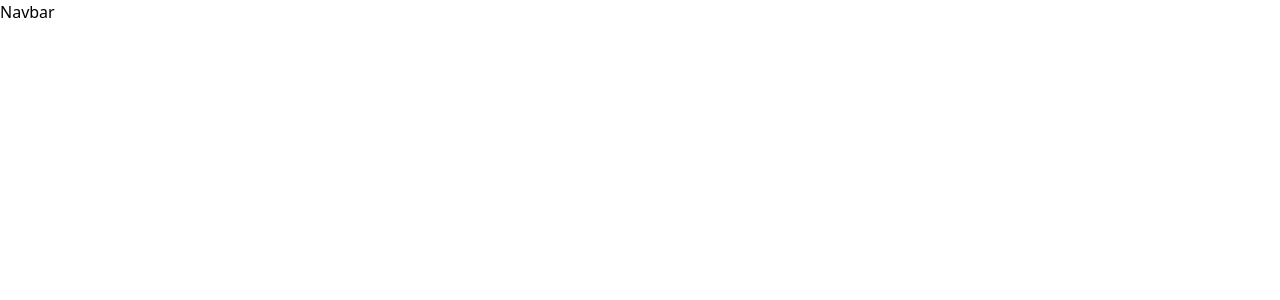
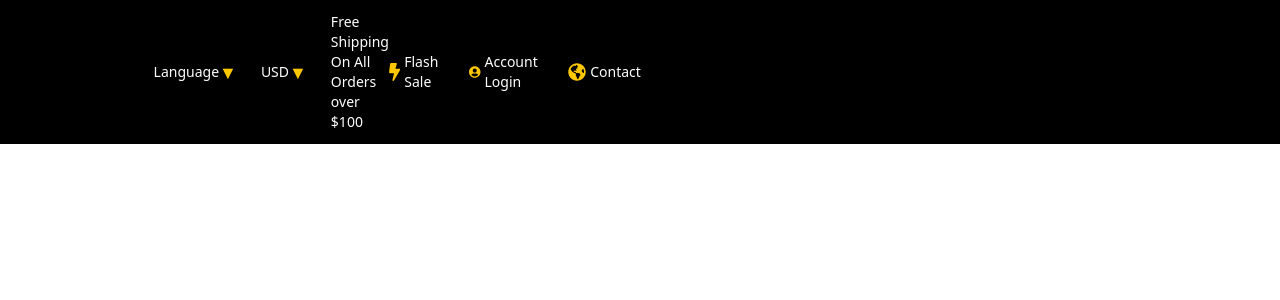
Before and after one commit to NiharikaNeha/Buy_Mart, a React (Vite) app: page / in a window 1280 px wide. Shown: the top 300 px of the page. Built offline with nearby package versions, Linux system fonts and the light colour scheme.

Commit message:
updated navbar

```diff
--- a/index.html
+++ b/index.html
@@ -1,16 +1,10 @@
-<!doctype html>
+<!DOCTYPE html>
 <html lang="en">
   <head>
     <meta charset="UTF-8" />
     <link rel="icon" type="image/svg+xml" href="/vite.svg" />
     <meta name="viewport" content="width=device-width, initial-scale=1.0" />
     <title>Buy-Mart</title>
-
-    <!-- Remix Icon -->
-     <link rel="stylesheet" href="https://cdnjs.cloudflare.com/ajax/libs/remixicon/4.6.0/remixicon.css">
-    <!-- Bootstrap Icon -->
-     <link rel="stylesheet" href="https://cdn.jsdelivr.net/npm/bootstrap-icons@1.13.1/font/bootstrap-icons.min.css">
-
   </head>
   <body>
     <div id="root"></div>
--- a/package.json
+++ b/package.json
@@ -13,6 +13,8 @@
     "@tailwindcss/vite": "^4.1.14",
     "react": "^19.1.1",
     "react-dom": "^19.1.1",
+    "react-icons": "^5.5.0",
+    "react-router-dom": "^7.9.4",
     "tailwindcss": "^4.1.14"
   },
   "devDependencies": {
--- a/src/App.jsx
+++ b/src/App.jsx
@@ -1,11 +1,15 @@
 import React from 'react'
 import Navbar from './components/Navbar/Navbar'
+import { BrowserRouter as Router, Routes } from 'react-router-dom'
 
 const App = () => {
   return (
-    <div>
+    <>
+      <Router>
         <Navbar/>
-    </div>
+        <Routes></Routes>
+      </Router>
+    </>
   )
 }
 
--- a/src/components/Navbar/Navbar.jsx
+++ b/src/components/Navbar/Navbar.jsx
@@ -1,9 +1,65 @@
-import React from 'react'
+import React from "react";
+import { FaBolt, FaUserCircle, FaGlobeAmericas } from "react-icons/fa";
+import { Link } from "react-router-dom";
 
-const Navbar = () => {
+const TopNavbar = () => {
   return (
-    <div>Navbar</div>
-  )
-}
+    <nav className="w-full bg-black text-white text-sm py-3 px-[20%] lg:px-[12%] flex justify-between items-center">
+      {/* LEFT SECTION */}
+      <div className="flex items-center gap-6">
+        {/* Language Dropdown */}
+        <div className="relative group">
+          <span className="cursor-pointer flex items-center hover:text-gray-200">
+            Language <span className="text-yellow-400 ml-1 text-lg">▼</span>
+          </span>
+          <ul className="absolute top-full left-0 bg-white text-black shadow-md rounded-md p-3 hidden group-hover:flex flex-col gap-2 z-50">
+            <li className="cursor-pointer">English</li>
+            <li className="cursor-pointer">Hindi</li>
+          </ul>
+        </div>
 
-export default Navbar
+        {/* Currency Dropdown */}
+        <div className="relative group">
+          <span className="cursor-pointer flex items-center hover:text-gray-200">
+            USD <span className="text-yellow-400 ml-1 text-lg">▼</span>
+          </span>
+          <ul className="absolute top-full left-0 bg-white text-black shadow-md rounded-md p-3 hidden group-hover:flex flex-col gap-2 z-50">
+            <li className="hover:bg-gray-100 cursor-pointer">USD</li>
+            <li className="hover:bg-gray-100 cursor-pointer">INR</li>
+            <li className="hover:bg-gray-100 cursor-pointer">EUR</li>
+          </ul>
+        </div>
+
+        {/* Info */}
+        <p className="hide">Free Shipping On All Orders over $100</p>
+      </div>
+
+      {/* RIGHT SECTION */}
+      <ul className="flex items-center gap-6">
+        <li>
+          <a className="flex items-center gap-1 cursor-pointer">
+            <FaBolt className="inline-block text-yellow-400 text-lg" />
+            Flash Sale
+          </a>
+        </li>
+        <li>
+          <a className="flex items-center gap-1 cursor-pointer hover:text-amber-200">
+            <FaUserCircle className="inline-block text-yellow-400 text-lg" />
+            Account Login
+          </a>
+        </li>
+        <li>
+          <Link className="flex items-center gap-1 cursor-pointer hover:text-amber-200">
+            <FaGlobeAmericas className="inline-block text-yellow-400 text-lg" />
+            Contact
+          </Link>
+        </li>
+      </ul>
+
+      {/* Middle Navbar */}
+      <div className="middle-nav w-full flex justify-between items-center px-[5%] lg:px-[12%] py-6 gap-10"></div>
+    </nav>
+  );
+};
+
+export default TopNavbar;
--- a/src/index.css
+++ b/src/index.css
@@ -1,4 +1,14 @@
+@import url('https://fonts.googleapis.com/css2?family=Bricolage+Grotesque:opsz,wght@12..96,200..800&family=Plus+Jakarta+Sans:ital,wght@0,200..800;1,200..800&display=swap');
+
 @import "tailwindcss";
+
+*{
+  margin: 0;
+  box-sizing: border-box;
+  list-style: none;
+  text-decoration: none;
+  scroll-behavior: smooth;
+}
 
 :root {
     /* Color */
```
Also changed, not shown: 1 other file (tests, documents, lock files or other folders).
